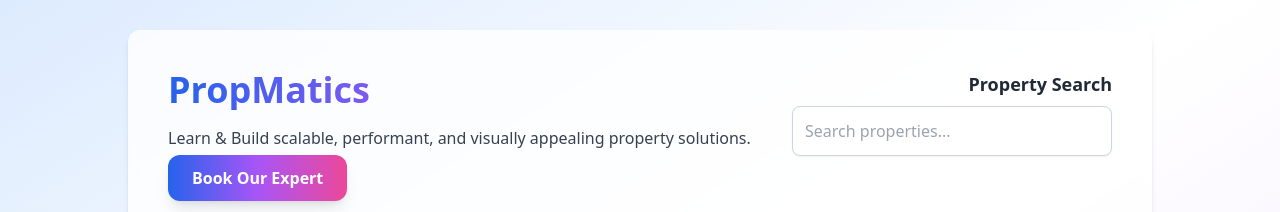
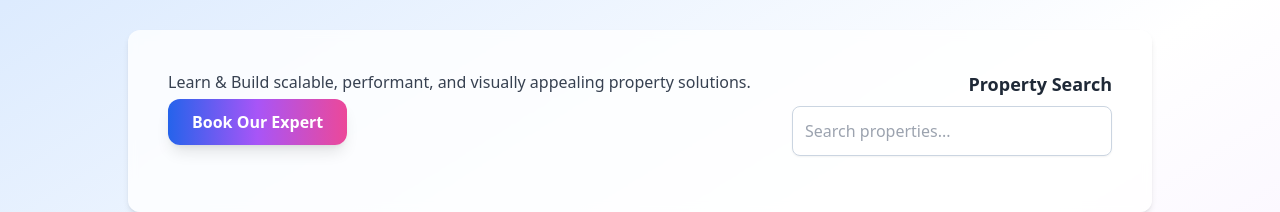
Before and after one commit to venupala-tt/propnz, a Next.js app: page / in a window 1280 px wide. Shown: the part 146-358 px from the top of the page. Built offline with nearby package versions, Linux system fonts and the light colour scheme.

Commit message:
Update page.tsx

```diff
--- a/app/page.tsx
+++ b/app/page.tsx
@@ -20,13 +20,7 @@ export default function HomePage() {
         >
           {/* Hero Content */}
           <div className="flex-1 text-center sm:text-left">
-            <h1
-              className="text-3xl sm:text-4xl font-bold mb-4
-              bg-gradient-to-r from-blue-600 via-purple-500 to-pink-500
-              bg-clip-text text-transparent animate-gradientWave"
-            >
-              PropMatics
-            </h1>
+
             <p className="text-base text-gray-700 mb-4">
               Learn & Build scalable, performant, and visually appealing property solutions.
             </p>
```
